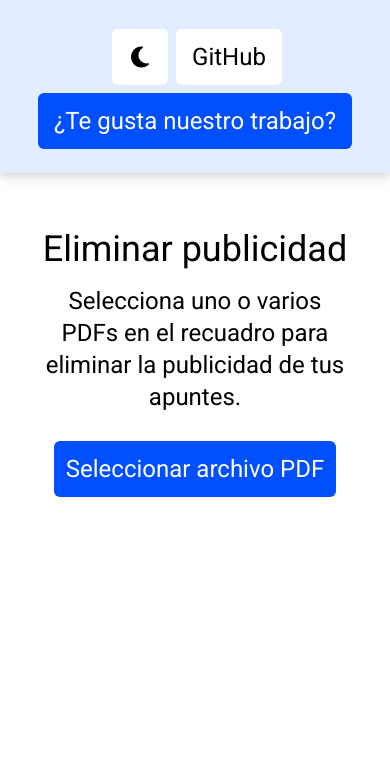
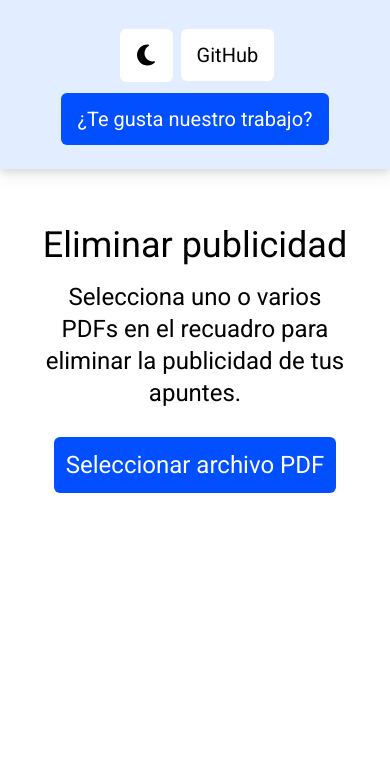
Before and after one commit to Angeloyo/gulagcleaner.com, a website: page index.html in a window 390 px wide. Shown: the part 74-844 px from the top of the page. Drawn offline with Linux system fonts and the light colour scheme.

Commit message:
better sizes

```diff
--- a/index.html
+++ b/index.html
@@ -13,6 +13,7 @@
 </head>
 <body class="flex flex-col min-h-screen dark:bg-slate-900" style="font-family: 'Roboto', sans-serif;">
 
+    <!-- navbar -->
     <header class="bg-gulag-blue-light drop-shadow-lg dark:bg-slate-800">
         <nav class="flex flex-col lg:flex-row items-center justify-between p-6 text-black">
           <div>
@@ -23,11 +24,10 @@
             </a>
           </div>
           <div class="mt-4 lg:mt-0 text-2xl flex flex-col lg:flex-row">
-                <!-- bg-gradient-to-r from-gulag-blue-light to-blue-light hover:border-sky-500 -->
 
             <div class="flex justify-center">
-                <button id="switchButton" class="ml-3 w-14 h-14 bg-white dark:bg-slate-500 rounded-md mt-4 lg:mt-0
-                flex items-center justify-center hover:ring mr-2 ">
+                <button id="switchButton" class="ml-3 lg:w-14 lg:h-14 bg-white dark:bg-slate-500 rounded-md mt-4 lg:mt-0
+                flex items-center justify-center hover:ring mr-2 w-[3.3rem] h-[3.3rem]">
                     <div id="moon" >
                         <svg  class="lg:mb-1 lg:inline-block fill-black" xmlns="http://www.w3.org/2000/svg" height="1em" viewBox="0 0 384 512"><!--! Font Awesome Free 6.4.0 by @fontawesome - https://fontawesome.com License - https://fontawesome.com/license (Commercial License) Copyright 2023 Fonticons, Inc. --><style>svg{fill:#ffffff}</style><path d="M223.5 32C100 32 0 132.3 0 256S100 480 223.5 480c60.6 0 115.5-24.2 155.8-63.4c5-4.9 6.3-12.5 3.1-18.7s-10.1-9.7-17-8.5c-9.8 1.7-19.8 2.6-30.1 2.6c-96.9 0-175.5-78.8-175.5-176c0-65.8 36-123.1 89.3-153.3c6.1-3.5 9.2-10.5 7.7-17.3s-7.3-11.9-14.3-12.5c-6.3-.5-12.6-.8-19-.8z"/></svg>
                     </div>
@@ -37,12 +37,13 @@
                 </button>
                 <a target="_blank" href="https://github.com/YM162/gulagcleaner" class=" hover:ring
                 text-center block lg:inline-block mt-4 lg:mt-0 mb-2 lg:mb-0 mr-2 px-4 py-3 bg-white dark:bg-slate-500
-                 rounded-md  ">GitHub
+                 rounded-md  text-xl lg:text-2xl">GitHub
                 </a>
             </div>
 
-            <a target="_blank" href="https://ko-fi.com/gulagcleaner" class="hover:ring
+            <a target="_blank" href="https://ko-fi.com/gulagcleaner" class="hover:ring mt-1 lg:mt-0
                 text-center block lg:inline-block px-4 py-3 bg-gulag-blue text-white rounded-md
+                text-xl lg:text-2xl
                  ">¿Te gusta nuestro trabajo?
             </a>
           </div>
```
Also changed, not shown: dist/output.css.
